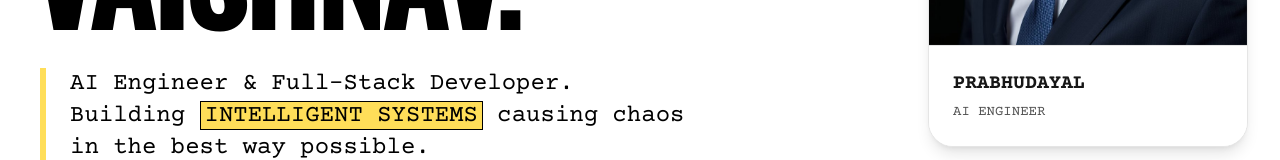
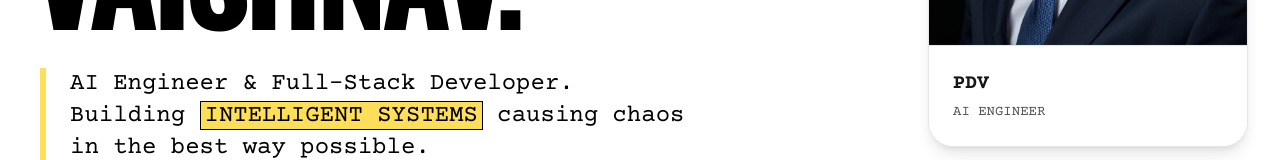
Before and after one commit to xprabhudayal/next-portfolio-app, a Next.js app: page / in a window 1280 px wide. Shown: the part 484-644 px from the top of the page. Built offline with nearby package versions, Linux system fonts and the light colour scheme.

Commit message:
refactor: Update import paths to use aliases and adjust profile name and Instagram handle.

```diff
--- a/app/page.tsx
+++ b/app/page.tsx
@@ -1,11 +1,11 @@
 'use client';
 
-import Footer from "../components/Footer";
-import { RESUME_DATA } from "../components/constants";
+import Footer from "@/components/Footer";
+import { RESUME_DATA } from "@/components/constants";
 import { ArrowRight, Trophy, Briefcase } from 'lucide-react';
 import Link from 'next/link';
-import { BentoGrid, BentoGridItem } from "../components/ui/BentoGrid";
-import ProfileCard from "../components/ProfileCard";
+import { BentoGrid, BentoGridItem } from "@/components/ui/BentoGrid";
+import ProfileCard from "@/components/ProfileCard";
 
 export default function HomePage() {
   const { achievements, workExperience } = RESUME_DATA;
@@ -38,7 +38,7 @@ export default function HomePage() {
             <div className="lg:flex-shrink-0">
               <ProfileCard
                 imageSrc="/profile-photo.jpg"
-                name="PRABHUDAYAL"
+                name="PDV"
                 role="AI ENGINEER"
                 className="w-64 md:w-72 lg:w-80"
               />
--- a/components/ProfileCard.tsx
+++ b/components/ProfileCard.tsx
@@ -11,7 +11,7 @@ interface ProfileCardProps {
 
 export default function ProfileCard({
     imageSrc,
-    name = "PRABHUDAYAL",
+    name = "PDV",
     role = "AI ENGINEER",
     className = "",
 }: ProfileCardProps) {
--- a/components/constants.ts
+++ b/components/constants.ts
@@ -10,7 +10,7 @@ export const RESUME_DATA: ResumeData = {
       { name: "GitHub", url: "https://github.com/xprabhudayal", icon: Github },
       { name: "LinkedIn", url: "https://www.linkedin.com/in/xprabhudayal", icon: Linkedin },
       { name: "LeetCode", url: "https://leetcode.com/u/global-prada", icon: Code2 },
-      { name: "Instagram", url: "https://www.instagram.com/x.p09m21/", icon: Instagram },
+      { name: "Instagram", url: "https://www.instagram.com/ai.pdv/", icon: Instagram },
       { name: "Email", url: "mailto:p09m21@gmail.com", icon: Mail },
     ],
   },
```
